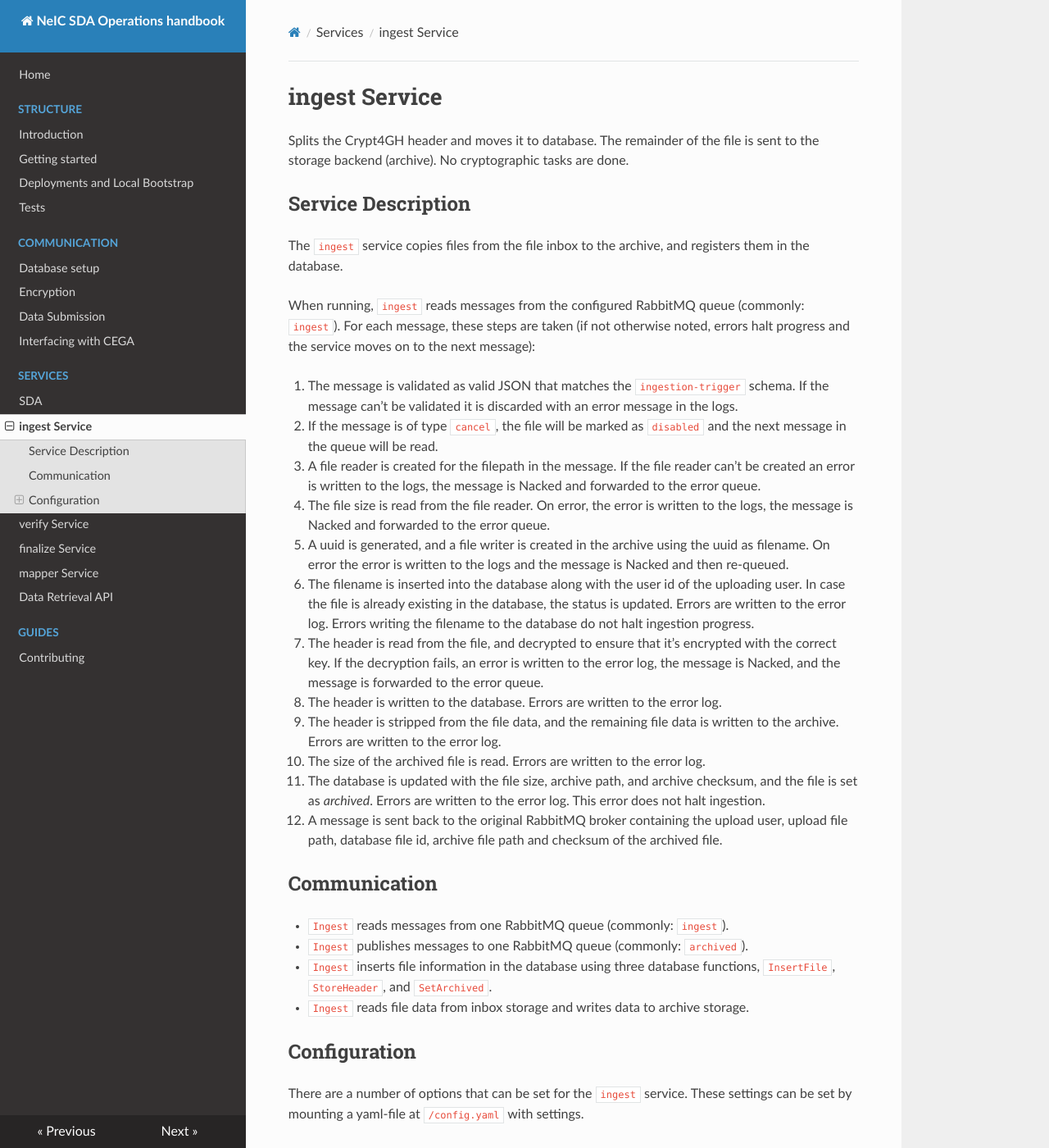
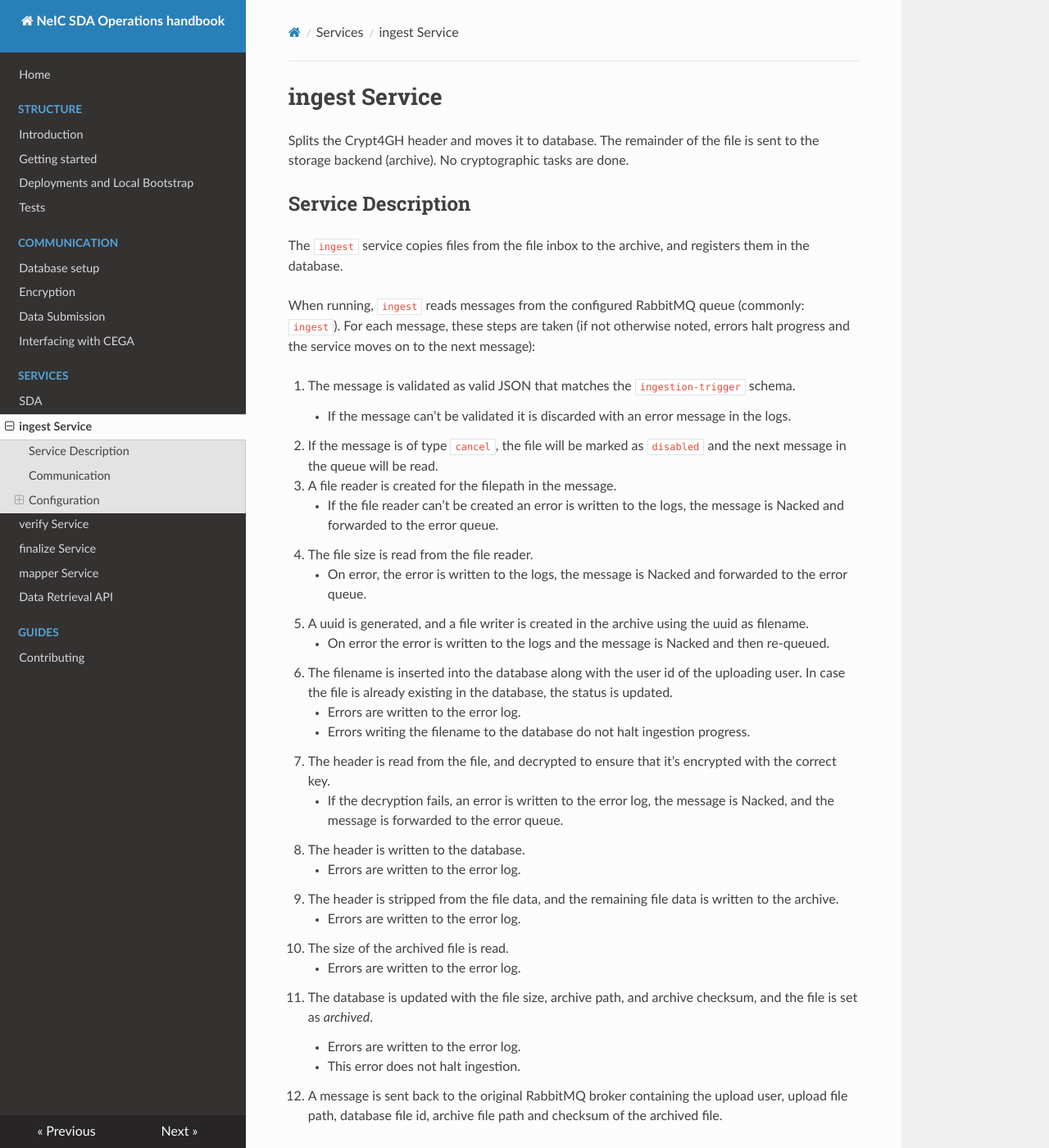
Before and after one commit to neicnordic/neic-sda, an MkDocs documentation site: the page built from docs/services/ingest.md, in a window 1280 px wide and 1400 px high. Shown: the whole window at 82% size. Built offline with MkDocs 1.6.1, drawn with Linux system fonts in a browser that asks for light colours; nearby versions of some CDN libraries.

Commit message:
Update from neicnordic/sensitive-data-archive at 09:00 on 2023-12-01

```diff
--- a/docs/services/ingest.md
+++ b/docs/services/ingest.md
@@ -11,28 +11,28 @@ When running, `ingest` reads messages from the configured RabbitMQ queue (common
 For each message, these steps are taken (if not otherwise noted, errors halt progress and the service moves on to the next message):
 
 1. The message is validated as valid JSON that matches the `ingestion-trigger` schema.
-If the message can’t be validated it is discarded with an error message in the logs.
+    - If the message can’t be validated it is discarded with an error message in the logs.
 2. If the message is of type `cancel`, the file will be marked as `disabled` and the next message in the queue will be read.
 3. A file reader is created for the filepath in the message.
-If the file reader can’t be created an error is written to the logs, the message is Nacked and forwarded to the error queue.
+    - If the file reader can’t be created an error is written to the logs, the message is Nacked and forwarded to the error queue.
 4. The file size is read from the file reader.
-On error, the error is written to the logs, the message is Nacked and forwarded to the error queue.
+    - On error, the error is written to the logs, the message is Nacked and forwarded to the error queue.
 5. A uuid is generated, and a file writer is created in the archive using the uuid as filename.
-On error the error is written to the logs and the message is Nacked and then re-queued.
+    - On error the error is written to the logs and the message is Nacked and then re-queued.
 6. The filename is inserted into the database along with the user id of the uploading user. In case the file is already existing in the database, the status is updated.
-Errors are written to the error log.
-Errors writing the filename to the database do not halt ingestion progress.
+    - Errors are written to the error log.
+    - Errors writing the filename to the database do not halt ingestion progress.
 7. The header is read from the file, and decrypted to ensure that it’s encrypted with the correct key.
-If the decryption fails, an error is written to the error log, the message is Nacked, and the message is forwarded to the error queue.
+    - If the decryption fails, an error is written to the error log, the message is Nacked, and the message is forwarded to the error queue.
 8. The header is written to the database.
-Errors are written to the error log.
+    - Errors are written to the error log.
 9. The header is stripped from the file data, and the remaining file data is written to the archive.
-Errors are written to the error log.
+    - Errors are written to the error log.
 10. The size of the archived file is read.
-Errors are written to the error log.
+    - Errors are written to the error log.
 11. The database is updated with the file size, archive path, and archive checksum, and the file is set as *archived*.
-Errors are written to the error log.
-This error does not halt ingestion.
+    - Errors are written to the error log.
+    - This error does not halt ingestion.
 12. A message is sent back to the original RabbitMQ broker containing the upload user, upload file path, database file id, archive file path and checksum of the archived file.
 
 ## Communication
```
Also changed, not shown: docs/services/finalize.md (+7 -4 lines), docs/services/intercept.md (+3 -2 lines), docs/services/mapper.md (+3 -3 lines), docs/services/sda.md (+1 -1 lines), docs/services/verify.md (+16 -15 lines).
